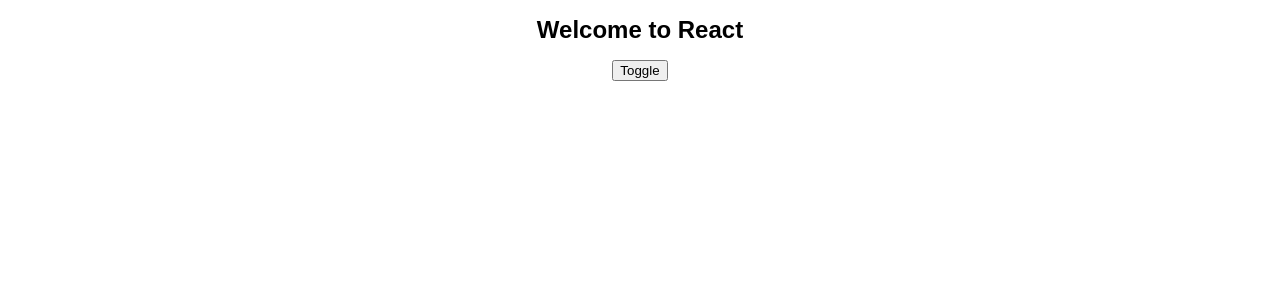
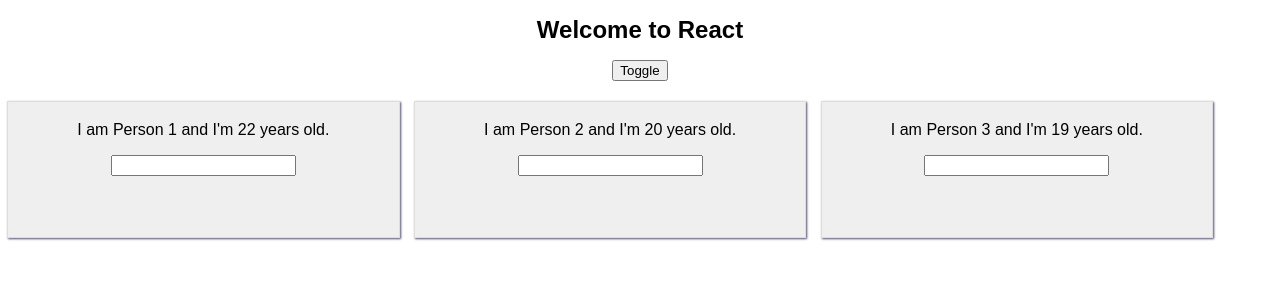
Before and after one commit to bhargav-patel-97/learning-react, a React (Create React App) app: page / in a window 1280 px wide. Shown: the top 300 px of the page. Built offline with nearby package versions, Linux system fonts and the light colour scheme.

Commit message:
Adding two methods and fixing some bugs

```diff
--- a/src/App.js
+++ b/src/App.js
@@ -4,28 +4,42 @@
 
 class app extends Component {
 
+  constructor(props) {
+    super(props);
+  }
 state = {
     persons: [
-      { name: 'Bhargav', age: 22 },
-      { name: 'Nihar', age: 20 },
-      { name: 'Abhi', age:19 }
+      { name: 'Person 1', age: 22, id:0 },
+      { name: 'Person 2', age: 20, id:1 },
+      { name: 'Person 3', age:19, id:2 }
     ],
-    displayPersons: false
+    displayPersons: true
   }
 
-    handleChange = (event) => {
-      this.setState({
-        persons: [
-          { name: 'Pratik', age: 22 },
-          { name: event.target.value, age: 21 },
-          { name: 'Hit', age:22 }
-        ]
-      });
+    deletePersonHandle = (index) => {
+      console.log(index);
+      const persons = this.state.persons.slice();
+      persons.splice(index,1);
+      this.setState({persons:persons});
     }
 
     togglePersonHandle = () => {
       const display = this.state.displayPersons;
       this.setState({displayPersons: !display});
+    }
+
+    nameChangeHandler = (event, id) => {
+      const personIndex = this.state.persons.findIndex(p => {
+        return p.id === id;
+      });
+      const person = {
+        ...this.state.persons[personIndex]
+      };
+
+      person.name = event.target.value;
+      const persons = [...this.state.persons];
+      persons[personIndex] = person;
+      this.setState({persons: persons});
     }
 
   render () {
@@ -35,15 +49,16 @@
     if (this.state.displayPersons) {
       persons = (
         <div>
-          <Person name={this.state.persons[0].name} age={this.state.persons[0].age}/>
-          <Person
-            name={this.state.persons[1].name}
-            age={this.state.persons[1].age}
-            change={this.handleChange}
-          />
-          <Person name={this.state.persons[2].name} age={this.state.persons[2].age}/>
+        {this.state.persons.map((person,index) => {
+          return <Person
+            clicked={() => this.deletePersonHandle(index)}
+            name={person.name}
+            age={person.age}
+            key={person.id}
+            changed={(event) => this.nameChangeHandler(event, person.id)} />
+        })}
       </div>
-      )
+      );
     }
 
     return (
--- a/src/Person/Person.js
+++ b/src/Person/Person.js
@@ -2,10 +2,10 @@
 import './Person.css';
 const person = (props) => {
     return (
-    <div className='Person'>
+    <div className='Person' onClick={props.clicked}>
         <p>I am {props.name} and I'm {props.age} years old.</p>
         <p>{props.children}</p>
-        <input type="text" onChange={props.change}/>
+        <input type="text" onChange={props.changed}/>
     </div>
     );
 };
```
